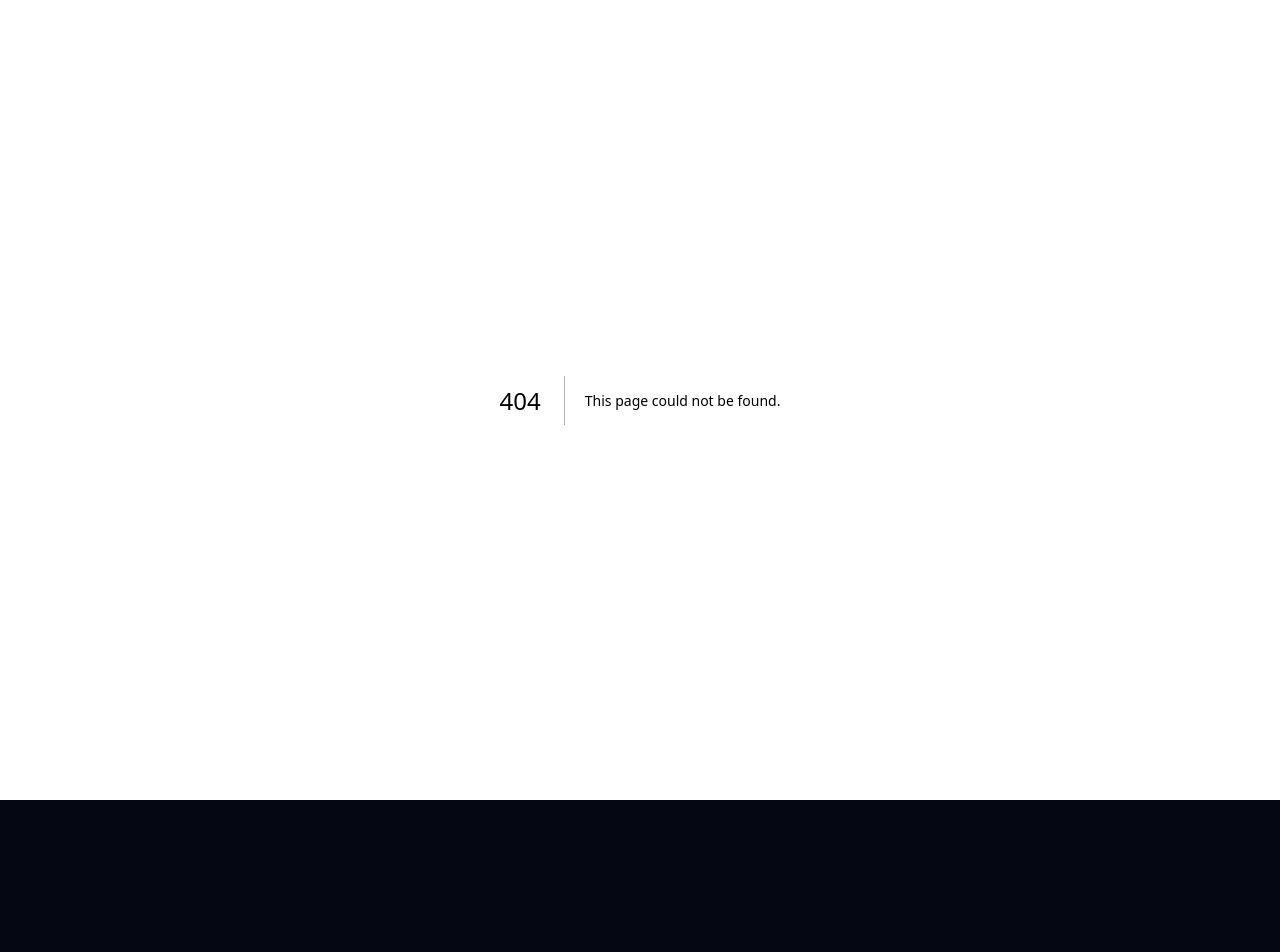
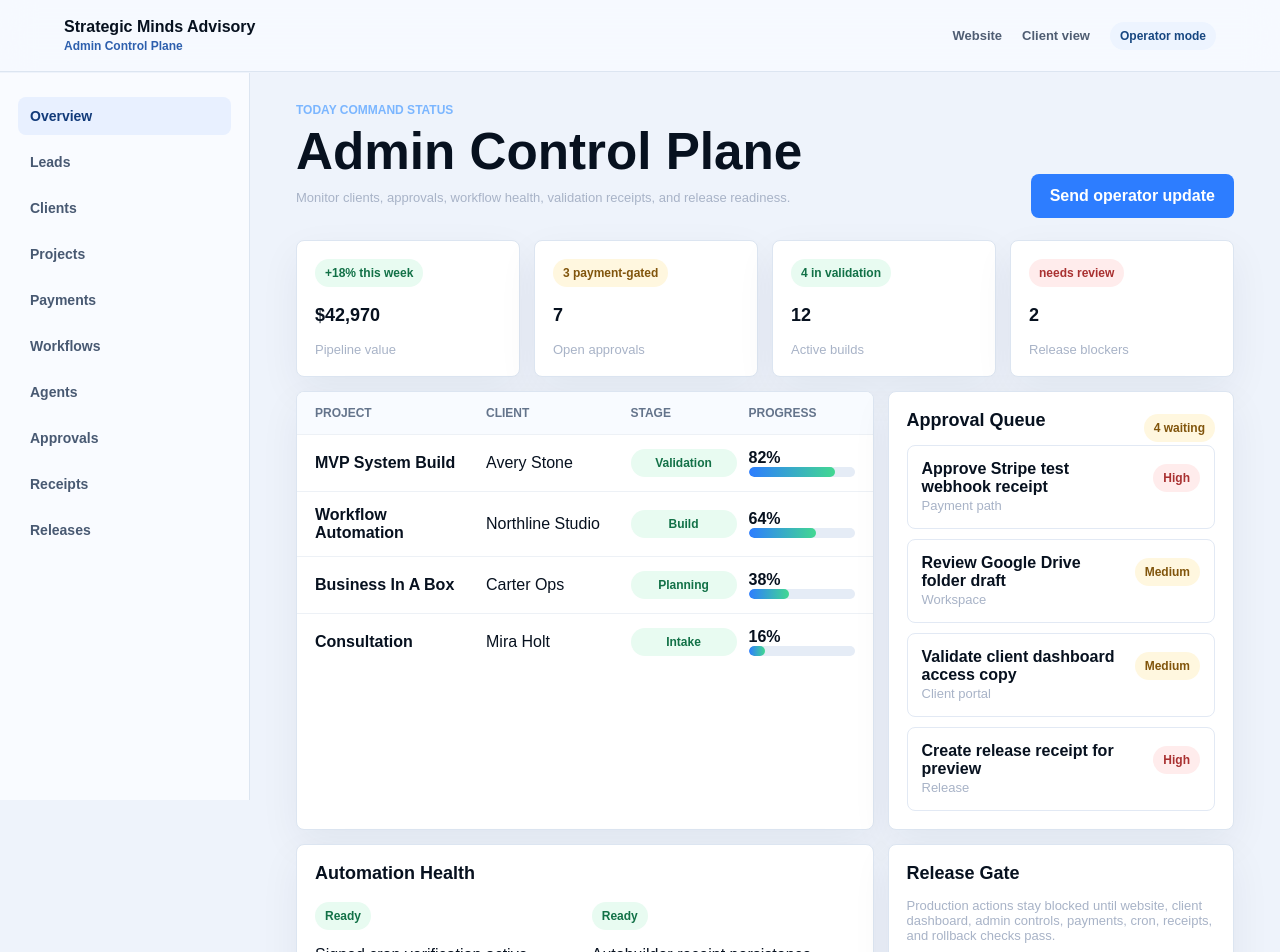
Before and after one commit to Strategic-Minds/strategicminds, a Next.js app: page /admin in a window 1280 px wide. Before the commit this address had no page. Shown: the top 952 px of the page. Before the commit the page ends 800 px from the top, so only its background shows below. Built offline with nearby package versions, Linux system fonts and the light colour scheme.

Commit message:
Add Strategic Minds admin control plane

```diff
--- /dev/null
+++ b/app/admin/page.tsx
@@ -0,0 +1,136 @@
+const stats = [
+  ['Pipeline value', '$42,970', '+18% this week', 'green'],
+  ['Open approvals', '7', '3 payment-gated', 'amber'],
+  ['Active builds', '12', '4 in validation', 'green'],
+  ['Release blockers', '2', 'needs review', 'red']
+];
+
+const projects = [
+  ['MVP System Build', 'Avery Stone', 'Validation', '82%'],
+  ['Workflow Automation', 'Northline Studio', 'Build', '64%'],
+  ['Business In A Box', 'Carter Ops', 'Planning', '38%'],
+  ['Consultation', 'Mira Holt', 'Intake', '16%']
+];
+
+const queue = [
+  ['Approve Stripe test webhook receipt', 'Payment path', 'High'],
+  ['Review Google Drive folder draft', 'Workspace', 'Medium'],
+  ['Validate client dashboard access copy', 'Client portal', 'Medium'],
+  ['Create release receipt for preview', 'Release', 'High']
+];
+
+export default function AdminPage() {
+  return (
+    <main className="app-shell">
+      <nav className="app-nav">
+        <a className="brand" href="/">
+          Strategic Minds Advisory
+          <span>Admin Control Plane</span>
+        </a>
+        <div className="nav-links" style={{ color: '#34445c' }}>
+          <a href="/">Website</a>
+          <a href="/client">Client view</a>
+          <span className="status-pill">Operator mode</span>
+        </div>
+      </nav>
+
+      <div className="app-layout">
+        <aside className="side-nav" aria-label="Admin navigation">
+          <span className="active">Overview</span>
+          <span>Leads</span>
+          <span>Clients</span>
+          <span>Projects</span>
+          <span>Payments</span>
+          <span>Workflows</span>
+          <span>Agents</span>
+          <span>Approvals</span>
+          <span>Receipts</span>
+          <span>Releases</span>
+        </aside>
+
+        <section className="workspace">
+          <header className="workspace-header">
+            <div>
+              <span className="eyebrow">Today command status</span>
+              <h1>Admin Control Plane</h1>
+              <p className="muted">Monitor clients, approvals, workflow health, validation receipts, and release readiness.</p>
+            </div>
+            <a className="btn primary" href="mailto:strategicmindsadvisory@gmail.com">Send operator update</a>
+          </header>
+
+          <div className="status-row">
+            {stats.map(([label, value, note, color]) => (
+              <div className="dashboard-panel" key={label}>
+                <span className={`badge ${color}`}>{note}</span>
+                <h2 style={{ marginTop: 18 }}>{value}</h2>
+                <span className="muted">{label}</span>
+              </div>
+            ))}
+          </div>
+
+          <div className="main-grid">
+            <div className="data-table">
+              <div className="table-row header">
+                <span>Project</span>
+                <span>Client</span>
+                <span>Stage</span>
+                <span>Progress</span>
+              </div>
+              {projects.map(([project, client, stage, progress]) => (
+                <div className="table-row" key={`${project}-${client}`}>
+                  <strong>{project}</strong>
+                  <span>{client}</span>
+                  <span className="badge green">{stage}</span>
+                  <div>
+                    <strong>{progress}</strong>
+                    <div className="progress" aria-label={`${progress} complete`}>
+                      <span style={{ width: progress }} />
+                    </div>
+                  </div>
+                </div>
+              ))}
+            </div>
+
+            <div className="dashboard-panel">
+              <div className="row-between">
+                <h2>Approval Queue</h2>
+                <span className="badge amber">4 waiting</span>
+              </div>
+              <div className="queue">
+                {queue.map(([title, area, priority]) => (
+                  <div className="queue-item" key={title}>
+                    <div className="row-between">
+                      <strong>{title}</strong>
+                      <span className={priority === 'High' ? 'badge red' : 'badge amber'}>{priority}</span>
+                    </div>
+                    <span className="muted">{area}</span>
+                  </div>
+                ))}
+              </div>
+            </div>
+          </div>
+
+          <div className="main-grid">
+            <div className="dashboard-panel">
+              <h2>Automation Health</h2>
+              <div className="status-grid">
+                <div><span className="badge green">Ready</span><p>Signed cron verification active</p></div>
+                <div><span className="badge green">Ready</span><p>Autobuilder receipt persistence active</p></div>
+                <div><span className="badge amber">Draft only</span><p>Stripe invoice send remains approval-gated</p></div>
+                <div><span className="badge amber">Draft only</span><p>Google Workspace folder creation waits for operator approval</p></div>
+              </div>
+            </div>
+            <div className="dashboard-panel">
+              <h2>Release Gate</h2>
+              <p className="muted">Production actions stay blocked until website, client dashboard, admin controls, payments, cron, receipts, and rollback checks pass.</p>
+              <div className="progress" aria-label="release readiness">
+                <span style={{ width: '76%' }} />
+              </div>
+              <p><strong>76%</strong> preview readiness</p>
+            </div>
+          </div>
+        </section>
+      </div>
+    </main>
+  );
+}
```
